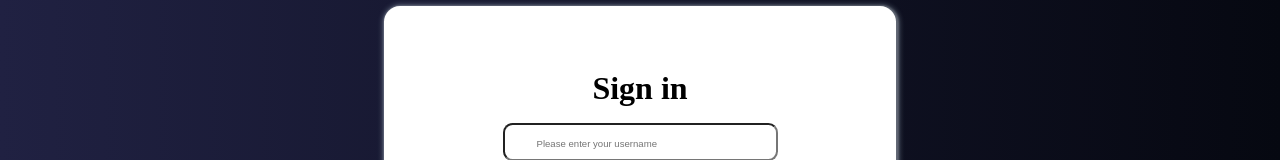
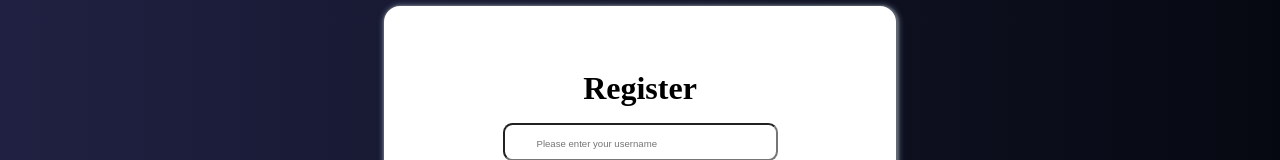
Before and after one commit to ADitta/nc-news, a React (Create React App) app: page /register in a window 1280 px wide. Shown: the part 234-394 px from the top of the page. Built offline with nearby package versions, Linux system fonts and the light colour scheme.

Commit message:
fix typo on heading

```diff
--- a/src/components/Register.jsx
+++ b/src/components/Register.jsx
@@ -6,7 +6,7 @@ const Register = () => {
   const { loggedInUser, SetLoggedInUser } = useContext(UserContext);
   return (
     <div className="login-container register">
-      <h1>Sign in</h1>
+      <h1>Register</h1>
       <form className="registerContainer" action="">
         <input type="text" placeholder="Please enter your username" />
         <input type="text" placeholder="Please enter your name" />
```
